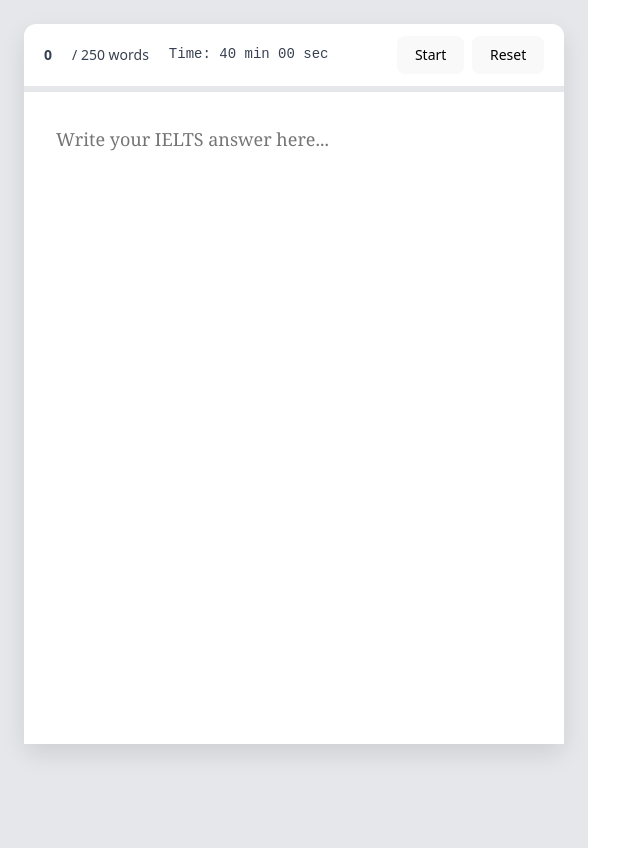
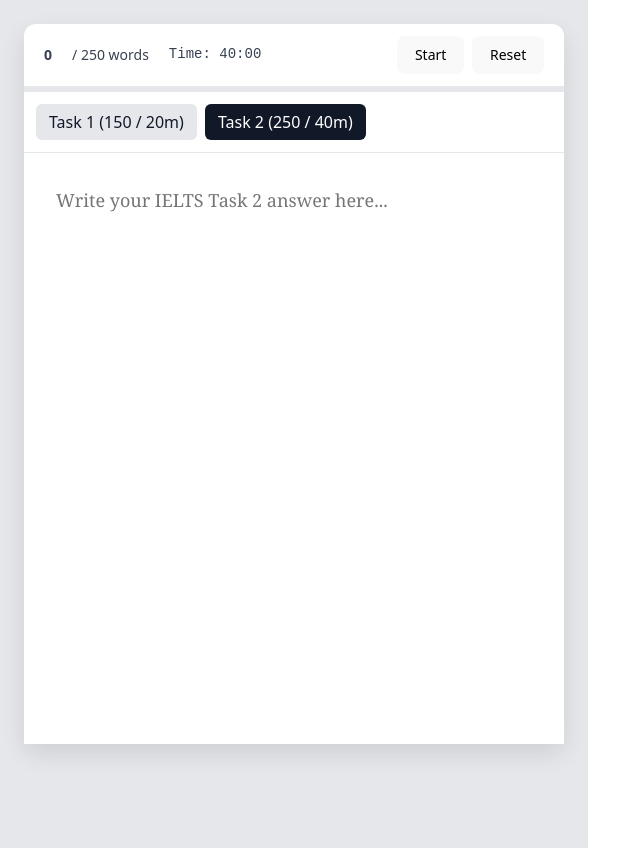
Before and after one commit to sidarhalman/ielts-writer-app, a React (Vite) app: page / in a window 1280 px wide. Shown: the whole page, without its empty margins (0-640 px from the left). Built offline with nearby package versions, Linux system fonts and the light colour scheme.

Commit message:
addded task 1 task 2

```diff
--- a/src/App.jsx
+++ b/src/App.jsx
@@ -1,7 +1,9 @@
 import { useEffect, useMemo, useState } from "react";
 
-const WORD_TARGET = 250;
-const EXAM_TIME = 40 * 60;
+const MODES = {
+  task1: { words: 150, time: 20 * 60, label: "Task 1" },
+  task2: { words: 250, time: 40 * 60, label: "Task 2" }
+};
 
 function countWords(text) {
   const t = text.trim();
@@ -10,11 +12,14 @@ function countWords(text) {
 }
 
 export default function App() {
+  const [mode, setMode] = useState("task2");
   const [text, setText] = useState("");
-  const [secondsLeft, setSecondsLeft] = useState(EXAM_TIME);
+  const [secondsLeft, setSecondsLeft] = useState(MODES.task2.time);
   const [running, setRunning] = useState(false);
 
   const wordCount = useMemo(() => countWords(text), [text]);
+
+  const WORD_TARGET = MODES[mode].words;
   const progress = Math.min((wordCount / WORD_TARGET) * 100, 100);
 
   useEffect(() => {
@@ -37,8 +42,14 @@ export default function App() {
   const minutes = Math.floor(secondsLeft / 60);
   const seconds = secondsLeft % 60;
 
+  function switchMode(nextMode) {
+    setMode(nextMode);
+    setRunning(false);
+    setSecondsLeft(MODES[nextMode].time);
+  }
+
   return (
-    <div style={{ minHeight: "100vh", background: "#e5e7eb", padding: 24,  width:"540px"}}>
+    <div style={{ minHeight: "100vh", background: "#e5e7eb", padding: 24, width: "540px" }}>
       <div style={{
         maxWidth: 900,
         margin: "0 auto",
@@ -49,7 +60,6 @@ export default function App() {
         flexDirection: "column",
         height: "90vh"
       }}>
-        {/* ÜST BİLGİ BAR */}
         <div style={{
           padding: "12px 20px",
           borderBottom: "1px solid #e5e7eb",
@@ -64,11 +74,11 @@ export default function App() {
             <span
               style={{
                 fontFamily: "monospace",
-                minWidth: 110,
+                minWidth: 120,
                 display: "inline-block"
               }}
             >
-              Time: {minutes} min {String(seconds).padStart(2, "0")} sec
+              Time: {minutes}:{String(seconds).padStart(2, "0")}
             </span>
           </div>
 
@@ -78,14 +88,13 @@ export default function App() {
             </button>
             <button onClick={() => {
               setRunning(false);
-              setSecondsLeft(EXAM_TIME);
+              setSecondsLeft(MODES[mode].time);
             }}>
               Reset
             </button>
           </div>
         </div>
 
-        {/* PROGRESS BAR */}
         <div style={{ height: 5, background: "#e5e7eb" }}>
           <div style={{
             height: "100%",
@@ -94,11 +103,41 @@ export default function App() {
           }} />
         </div>
 
-        {/* YAZI ALANI */}
+        <div style={{
+          padding: 12,
+          display: "flex",
+          gap: 8,
+          borderBottom: "1px solid #e5e7eb"
+        }}>
+          <button
+            onClick={() => switchMode("task1")}
+            style={{
+              background: mode === "task1" ? "#111827" : "#e5e7eb",
+              color: mode === "task1" ? "#ffffff" : "#111827",
+              padding: "6px 12px",
+              borderRadius: 6
+            }}
+          >
+            Task 1 (150 / 20m)
+          </button>
+
+          <button
+            onClick={() => switchMode("task2")}
+            style={{
+              background: mode === "task2" ? "#111827" : "#e5e7eb",
+              color: mode === "task2" ? "#ffffff" : "#111827",
+              padding: "6px 12px",
+              borderRadius: 6
+            }}
+          >
+            Task 2 (250 / 40m)
+          </button>
+        </div>
+
         <textarea
           value={text}
           onChange={e => setText(e.target.value)}
-          placeholder="Write your IELTS answer here..."
+          placeholder={`Write your IELTS ${MODES[mode].label} answer here...`}
           spellCheck
           style={{
             flex: 1,
@@ -108,8 +147,7 @@ export default function App() {
             fontFamily: "Georgia, serif",
             border: "none",
             outline: "none",
-            resize: "none",
-
+            resize: "none"
           }}
         />
       </div>
```
